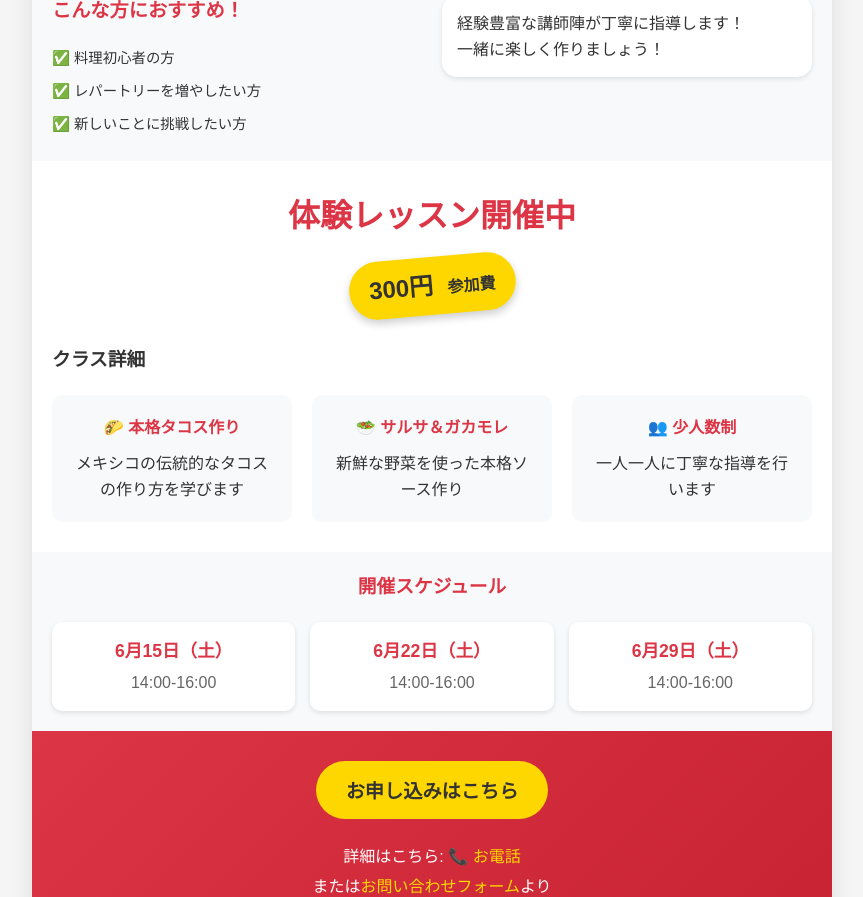
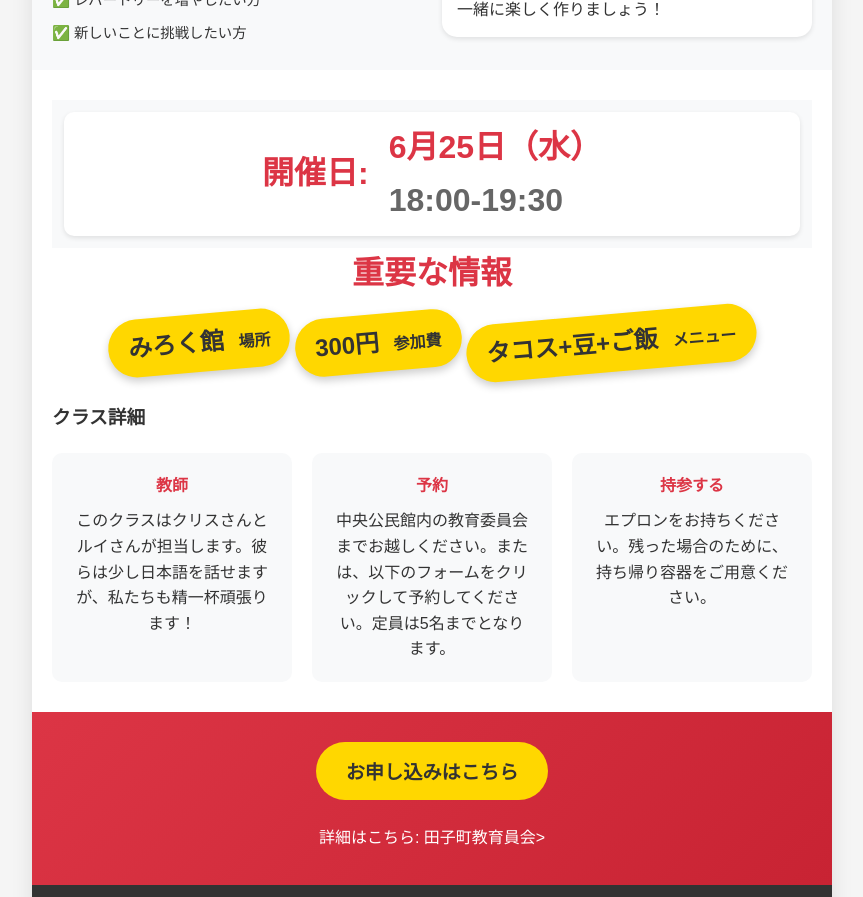
Before and after one commit to cvaldezcomputerer/takko-tacos, a plain HTML site: page index.html in a window 1280 px wide. Shown: the part 589-1486 px from the top of the page, without its empty margins (208-1071 px from the left). Drawn offline with Linux system fonts and the light colour scheme.

Commit message:
fixed info and stuff

```diff
--- a/index.html
+++ b/index.html
@@ -16,15 +16,12 @@
       <main class="content">
         <div class="hero-section">
           <div class="hero-image">
-            <img
-              src="https://via.placeholder.com/400x300/4a90e2/ffffff?text=Taco+Making+Class"
-              alt="Taco Making Class"
-            />
+            <img src="/assets/images/hero.png" alt="Taco Making Class" />
           </div>
 
           <div class="chef-mascots">
-            <div class="chef-character">👨‍🍳</div>
-            <div class="chef-character">👩‍🍳</div>
+            <div class="chef-character"><img src="/assets/images/2.png" /></div>
+            <div class="chef-character"><img src="/assets/images/3.png" /></div>
           </div>
         </div>
 
@@ -32,7 +29,7 @@
           <div class="target-audience">
             <h3>こんな方におすすめ！</h3>
             <ul>
-              <li>✅ 料理初心者の方</li>
+              <li>✅ 英語を学びたい人</li>
               <li>✅ レパートリーを増やしたい方</li>
               <li>✅ 新しいことに挑戦したい方</li>
             </ul>
@@ -40,18 +37,41 @@
 
           <div class="instructor-message">
             <div class="speech-bubble">
-              <p>経験豊富な講師陣が丁寧に指導します！</p>
+              <p>
+                メキシコの伝統的な料理について学び、おいしい食事を楽しんで、英語も少し学んでみましょう！
+              </p>
               <p>一緒に楽しく作りましょう！</p>
             </div>
           </div>
         </div>
 
         <div class="class-info">
+          <div class="schedule-section">
+            <div class="schedule-grid">
+              <div class="schedule-item">
+                <div class="schedule-date">
+                  <h1>開催日:</h1>
+                  <div>
+                    <div class="date">6月25日（水）</div>
+                    <div class="time">18:00-19:30</div>
+                  </div>
+                </div>
+              </div>
+            </div>
+          </div>
           <div class="trial-lesson">
-            <h2>体験レッスン開催中</h2>
+            <h2>重要な情報</h2>
+            <div class="price-tag">
+              <span class="price"> みろく館</span>
+              <span class="label">場所</span>
+            </div>
             <div class="price-tag">
               <span class="price">300円</span>
               <span class="label">参加費</span>
+            </div>
+            <div class="price-tag">
+              <span class="price">タコス+豆+ご飯</span>
+              <span class="label">メニュー</span>
             </div>
           </div>
 
@@ -59,50 +79,40 @@
             <h3>クラス詳細</h3>
             <div class="details-grid">
               <div class="detail-item">
-                <h4>🌮 本格タコス作り</h4>
-                <p>メキシコの伝統的なタコスの作り方を学びます</p>
+                <h4>教師</h4>
+                <p>
+                  このクラスはクリスさんとルイさんが担当します。彼らは少し日本語を話せますが、私たちも精一杯頑張ります！
+                </p>
               </div>
               <div class="detail-item">
-                <h4>🥗 サルサ＆ガカモレ</h4>
-                <p>新鮮な野菜を使った本格ソース作り</p>
+                <h4>予約</h4>
+                <p>
+                  中央公民館内の教育委員会までお越しください。または、以下のフォームをクリックして予約してください。定員は5名までとなります。
+                </p>
               </div>
               <div class="detail-item">
-                <h4>👥 少人数制</h4>
-                <p>一人一人に丁寧な指導を行います</p>
+                <h4>持参する</h4>
+                <p>
+                  エプロンをお持ちください。残った場合のために、持ち帰り容器をご用意ください。
+                </p>
               </div>
             </div>
           </div>
         </div>
 
-        <div class="schedule-section">
-          <h3>開催スケジュール</h3>
-          <div class="schedule-grid">
-            <div class="schedule-item">
-              <div class="date">6月15日（土）</div>
-              <div class="time">14:00-16:00</div>
-            </div>
-            <div class="schedule-item">
-              <div class="date">6月22日（土）</div>
-              <div class="time">14:00-16:00</div>
-            </div>
-            <div class="schedule-item">
-              <div class="date">6月29日（土）</div>
-              <div class="time">14:00-16:00</div>
-            </div>
-          </div>
-        </div>
-
         <div class="cta-section">
-          <button class="cta-button">お申し込みはこちら</button>
+          <a
+            href="https://docs.google.com/forms/d/e/1FAIpQLScK6ui4BTT2K44Opxta87fhENNgGO8WaBVDS6jBeP5jThyk6g/viewform?usp=dialog"
+            ><button class="cta-button">お申し込みはこちら</button></a
+          >
           <div class="contact-info">
-            <p>詳細はこちら: <a href="tel:000-000-0000">📞 お電話</a></p>
-            <p>または<a href="#contact">お問い合わせフォーム</a>より</p>
+            <p>詳細はこちら: 田子町教育員会></p>
           </div>
         </div>
       </main>
 
       <footer class="footer">
-        <p>&copy; 2025 国際食品クラス. All rights reserved.</p>
+        <p>&copy; 2025 Cristian Valdez. All rights reserved.</p>
       </footer>
     </div>
   </body>
--- a/style.css
+++ b/style.css
@@ -86,7 +86,6 @@ body {
 }
 
 .chef-character {
-  font-size: 3rem;
   background: white;
   border-radius: 50%;
   width: 80px;
@@ -96,6 +95,12 @@ body {
   justify-content: center;
   box-shadow: 0 4px 8px rgba(0, 0, 0, 0.2);
   animation: bounce 2s infinite;
+}
+.chef-character img {
+  width: 90%;
+  height: 90%;
+  object-fit: cover;
+  border-radius: 50%;
 }
 
 @keyframes bounce {
@@ -209,39 +214,43 @@ body {
 
 /* Schedule Section */
 .schedule-section {
-  padding: 20px;
+  padding: 12px;
   background-color: #f8f9fa;
 }
 
 .schedule-section h3 {
   color: #dc3545;
-  text-align: center;
+
   margin-bottom: 20px;
-}
-
-.schedule-grid {
-  display: grid;
-  grid-template-columns: repeat(auto-fit, minmax(200px, 1fr));
-  gap: 15px;
 }
 
 .schedule-item {
   background: white;
-  padding: 15px;
+  padding: 10px;
   border-radius: 10px;
-  text-align: center;
   box-shadow: 0 2px 5px rgba(0, 0, 0, 0.1);
+}
+
+.schedule-date {
+  display: flex;
+  align-items: center;
+  justify-content: center;
+  gap: 20px;
+  align-items: center;
+  font-weight: bold;
+  color: #dc3545;
 }
 
 .date {
   font-weight: bold;
   color: #dc3545;
-  font-size: 1.1rem;
+  font-size: 2rem;
 }
 
 .time {
+  font-size: 2rem;
   color: #666;
-  margin-top: 5px;
+  margin-top: 2px;
 }
 
 /* CTA Section */
```
Also changed, not shown: assets/images/2.png (added), assets/images/3.png (added), assets/images/hero.png (added), 1 other file.
